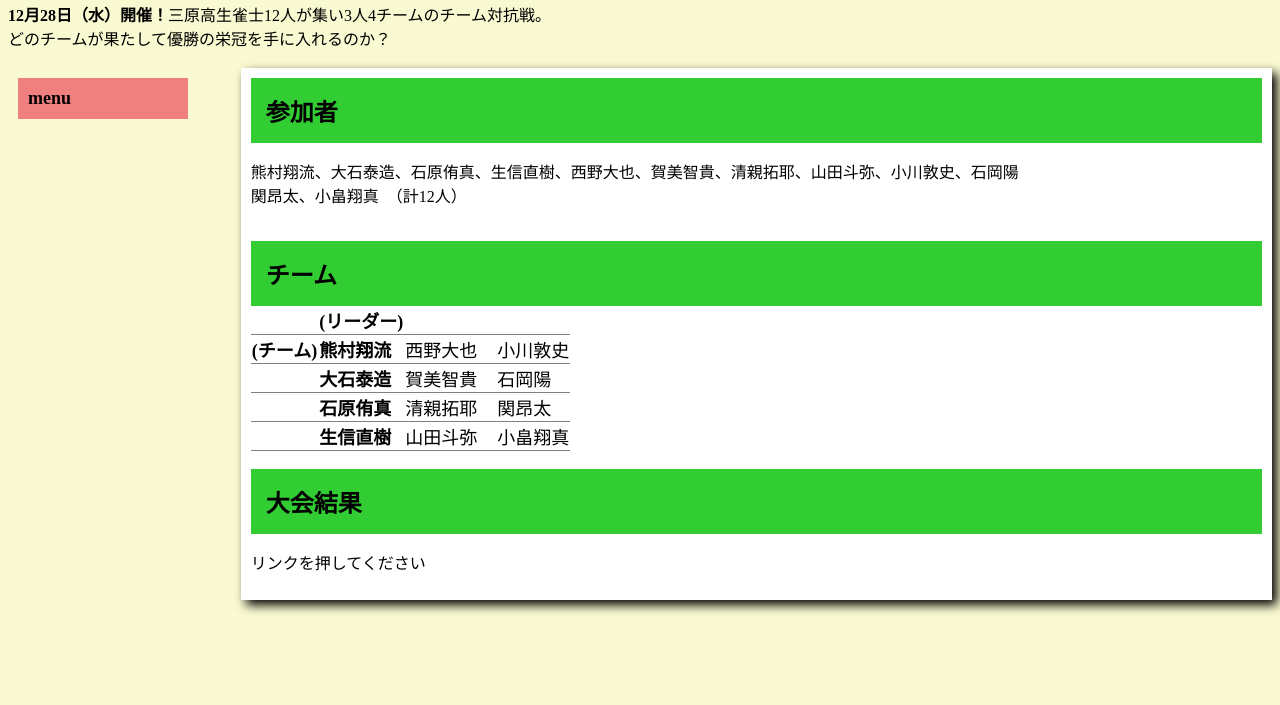
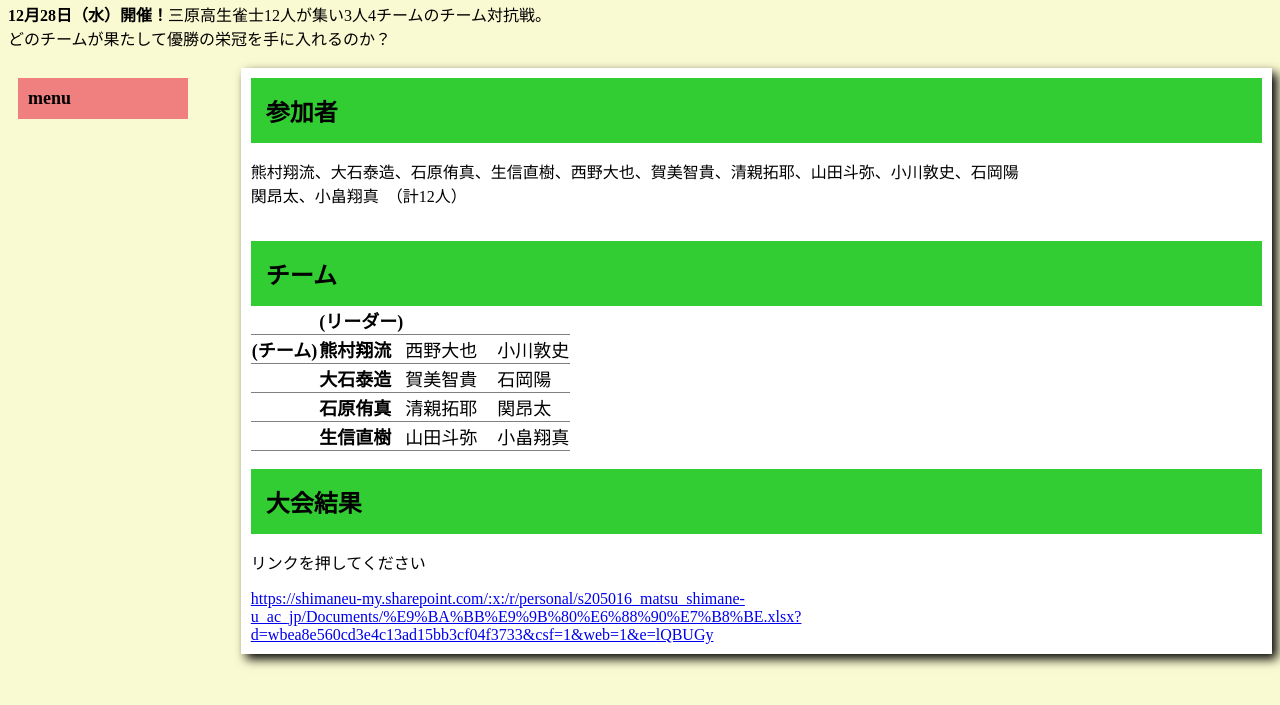
Before and after one commit to Kakerukumamura/mahjong, a plain HTML site: page index.html in a window 1280 px wide. Shown: the part 87-792 px from the top of the page. Drawn offline with nearby package versions, Linux system fonts and the light colour scheme.

Commit message:
Update index.html

```diff
--- a/index.html
+++ b/index.html
@@ -93,7 +93,7 @@ $(function(){
       <br>
       <div id="midashi"><strong>大会結果</strong></div>
       <p>リンクを押してください</p>
-      <a href="https://shimaneu-my.sharepoint.com/:x:/r/personal/s205016_matsu_shimane-u_ac_jp/Documents/%E9%BA%BB%E9%9B%80%E6%88%90%E7%B8%BE.xlsx?d=wbea8e560cd3e4c13ad15bb3cf04f3733&csf=1&web=1&e=CcbHEW"></a>
+      <a href="https://shimaneu-my.sharepoint.com/:x:/r/personal/s205016_matsu_shimane-u_ac_jp/Documents/%E9%BA%BB%E9%9B%80%E6%88%90%E7%B8%BE.xlsx?d=wbea8e560cd3e4c13ad15bb3cf04f3733&csf=1&web=1&e=CcbHEW">https://shimaneu-my.sharepoint.com/:x:/r/personal/s205016_matsu_shimane-u_ac_jp/Documents/%E9%BA%BB%E9%9B%80%E6%88%90%E7%B8%BE.xlsx?d=wbea8e560cd3e4c13ad15bb3cf04f3733&csf=1&web=1&e=lQBUGy</a>
     </div>
   </div>
 </body>
```
